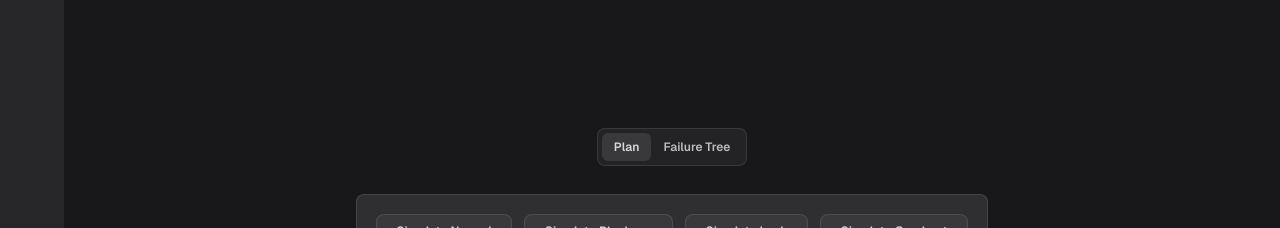
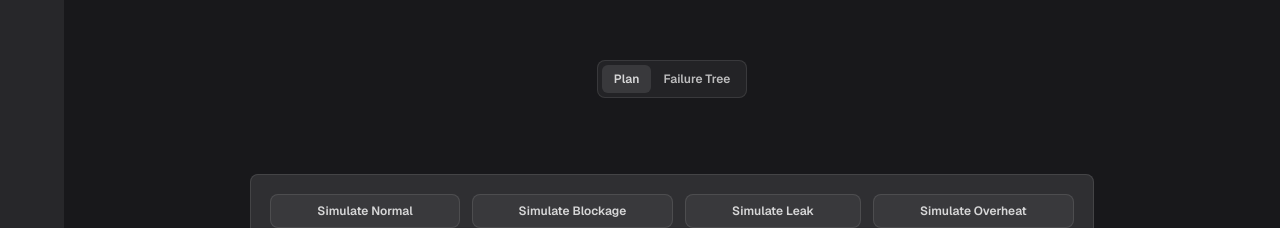
Before and after one commit to memezsxz/MISTI-Monitor, a Next.js app: page / in a window 1280 px wide. Shown: the top 228 px of the page. Built offline with nearby package versions, Linux system fonts and the light colour scheme; no server answers; the database is empty.

Commit message:
made the content resize

```diff
--- a/src/app/page.tsx
+++ b/src/app/page.tsx
@@ -10,6 +10,9 @@ export default function Home() {
     const [selectedPartId, setSelectedPartId] = useState<string | null>(null);
     const [panelMode, setPanelMode] = useState<"plan" | "failure">("plan");
 
+    const style = (type: string) => {
+        return `rounded-md px-3 py-1.5 font-semibold ${panelMode === type ? "bg-white/10" : "text-white/70 hover:text-white/90"}`
+    }
     return (
         <>
                 <div className="flex min-h-screen items-stretch font-sans bg-zinc-900">
@@ -18,21 +21,21 @@ export default function Home() {
                         onNavChange={setCurrentNav}
                         selectedPartId={selectedPartId}
                     />
-                    <main className="flex-1 flex items-center justify-center transition-all duration-300 ease-out">
-                        <div className="w-full max-w-3xl px-16 py-20 sm:py-32 grid gap-3">
-                            <div className="flex justify-center pb-3">
+                    <main className="flex-1 flex py-10 pt-15 items-center justify-center transition-all duration-300 ease-out">
+                        <div className="w-full max-w-[70%] grid gap-3">
+                            <div className="flex justify-center pb-15">
                                 <div className="inline-flex w-fit rounded-lg border border-white/10 bg-white/5 p-1 text-xs text-white/80">
                                 <button
                                     type="button"
                                     onClick={() => setPanelMode("plan")}
-                                    className={`rounded-md px-3 py-1.5 font-semibold ${panelMode === "plan" ? "bg-white/10" : "text-white/70 hover:text-white/90"}`}
+                                    className={style("plan")}
                                 >
                                     Plan
                                 </button>
                                 <button
                                     type="button"
                                     onClick={() => setPanelMode("failure")}
-                                    className={`rounded-md px-3 py-1.5 font-semibold ${panelMode === "failure" ? "bg-white/10" : "text-white/70 hover:text-white/90"}`}
+                                    className={style("failure")}
                                 >
                                     Failure Tree
                                 </button>
```
